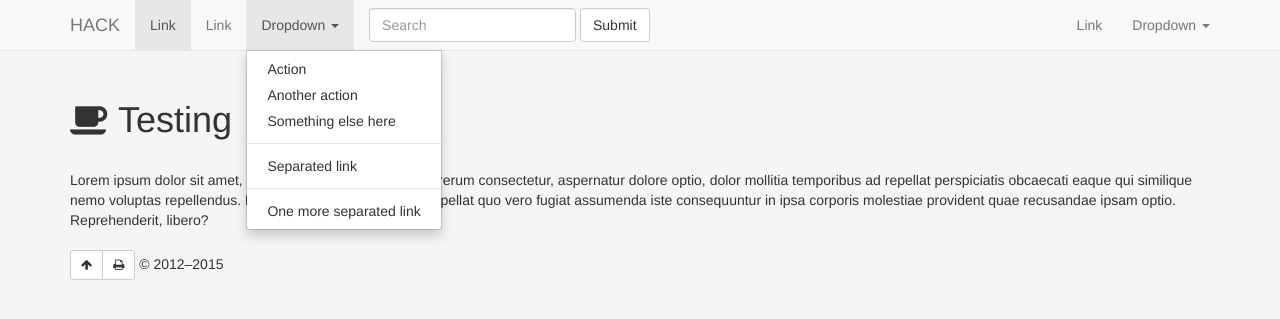
After one commit to sigorilla/joinme, a Django app: template templates/mipt_hack_server/base.html in a window 1280 px wide, after a click on "Dropdown". The commit adds this page. Shown: the top 319 px of the page. Run offline with Django 3.2, Linux system fonts and the light colour scheme; the template is opened without the code that fills it, so the values that code supplies are empty; some libraries are stand-ins or nearby versions.

Commit message:
add base page

```diff
--- /dev/null
+++ b/static/mipt_hack_server/css/mipt_hack_server/style.css
@@ -0,0 +1,10 @@
+body {
+	padding-top: 70px;
+	background-color: whitesmoke;
+}
+
+#header,
+#main,
+#footer {
+	padding: 10px 0;
+}
--- a/static/mipt_hack_server/css/style.css
+++ /dev/null
@@ -1,3 +0,0 @@
-body {
-	background-color: whitesmoke;
-}
--- /dev/null
+++ b/static/mipt_hack_server/js/main.js
@@ -0,0 +1,34 @@
+var HACK;
+
+$( document ).ready( function() {
+
+	HACK = ( function() {
+
+		var _init = function() {
+			console.log( "HACK is running." );
+
+			_addListener();
+		};
+
+		var _addListener = function() {
+
+			$( "[data-fire]" ).click( function() {
+				var fire = $( this ).data( "fire" );
+				if ( fire == "totop" ) {
+					$( "html, body" ).animate( { scrollTop: 0 } );
+				}
+				if ( fire == "print" ) {
+					window.print();
+				}
+			} );
+
+		};
+
+		return {
+			init: _init,
+		};
+
+	}() );
+
+	HACK.init();
+} );
--- /dev/null
+++ b/templates/mipt_hack_server/base.html
@@ -0,0 +1,150 @@
+{% load static %}
+<!doctype html>
+<html lang="en" prefix="og: http://ogp.me/ns#">
+{% block head %}
+	<head>
+		<meta charset="UTF-8">
+		<title>{% block title %}{{ page_title|default:"Homepage" }} | MIPT{% endblock title %}</title>
+		<meta name="viewport" content="width=device-width, initial-scale=1.0">
+		<!--[if lt IE 9]>
+		<script src="//html5shiv.googlecode.com/svn/trunk/html5.js"></script>
+		<![endif]-->
+		<meta name="title" content="{{ page_title|default:"MIPT" }}">
+		<meta name="author" content="Igor Stepanov">
+		<meta name="description" content="Homepage">
+		<meta property="og:title" content="{{ page_title|default:"MIPT" }}">
+		<meta property="og:type" content="website">
+		<meta property="og:url" content="{{ current_uri }}">
+		<link rel="icon" type="image/x-icon" href="{% static "images/favicon.png" %}">
+		<link rel="stylesheet" href="https://maxcdn.bootstrapcdn.com/bootstrap/3.3.4/css/bootstrap.min.css">
+		<link rel="stylesheet" href="https://maxcdn.bootstrapcdn.com/font-awesome/4.3.0/css/font-awesome.min.css">
+		<link rel="stylesheet" href="{% static "mipt_hack_server/css/mipt_hack_server/style.css" %}?v=0.0.1">
+		<script src="https://code.jquery.com/jquery-2.1.3.min.js"></script>
+		<script src="https://maxcdn.bootstrapcdn.com/bootstrap/3.3.4/js/bootstrap.min.js"></script>
+		<script src="{% static "mipt_hack_server/js/main.js" %}?v=0.0.3"></script>
+		{% block end_script %}{% endblock end_script %}
+		{% block head_script %}{% endblock head_script %}
+	</head>
+{% endblock head %}
+<body>
+
+<nav class="navbar navbar-default navbar-fixed-top">
+	<div class="container">
+		<div class="navbar-header">
+			<button type="button" class="navbar-toggle collapsed" data-toggle="collapse" data-target="#bs-example-navbar-collapse-1">
+				<span class="sr-only">Toggle navigation</span>
+				<span class="icon-bar"></span>
+				<span class="icon-bar"></span>
+				<span class="icon-bar"></span>
+			</button>
+			<a class="navbar-brand" href="/">HACK</a>
+		</div>
+
+		<div class="collapse navbar-collapse" id="bs-example-navbar-collapse-1">
+		{% block navigation %}
+			<ul class="nav navbar-nav">
+				<li class="active">
+					<a href="#">Link <span class="sr-only">(current)</span></a>
+				</li>
+				<li><a href="#">Link</a></li>
+				<li class="dropdown">
+					<a href="#" class="dropdown-toggle" data-toggle="dropdown" role="button" aria-expanded="false">Dropdown <span class="caret"></span></a>
+					<ul class="dropdown-menu" role="menu">
+						<li><a href="#">Action</a></li>
+						<li><a href="#">Another action</a></li>
+						<li><a href="#">Something else here</a></li>
+						<li class="divider"></li>
+						<li><a href="#">Separated link</a></li>
+						<li class="divider"></li>
+						<li><a href="#">One more separated link</a></li>
+					</ul>
+				</li>
+			</ul>
+			<form class="navbar-form navbar-left" role="search">
+				<div class="form-group">
+					<input type="text" class="form-control" placeholder="Search">
+				</div>
+				<button type="submit" class="btn btn-default">Submit</button>
+			</form>
+			<ul class="nav navbar-nav navbar-right">
+				<li><a href="#">Link</a></li>
+				<li class="dropdown">
+					<a href="#" class="dropdown-toggle" data-toggle="dropdown" role="button" aria-expanded="false">Dropdown <span class="caret"></span></a>
+					<ul class="dropdown-menu" role="menu">
+						<li><a href="#">Action</a></li>
+						<li><a href="#">Another action</a></li>
+						<li><a href="#">Something else here</a></li>
+						<li class="divider"></li>
+						<li><a href="#">Separated link</a></li>
+					</ul>
+				</li>
+			</ul>
+		</div>
+		{# {% load menu_top %} #}
+		{# {% show_menu %} #}
+		{# {% include "nav.html" %} #}
+	{% endblock navigation %}
+	</div>
+</nav>
+
+{% block header %}
+<header id="header">
+	<div class="container">
+		<h1>{% block page_title %} <i class="fa fa-{{ fa|default:'coffee' }}"></i> {{ page_title|default:"Testing" }} {% endblock page_title %}</h1>
+	</div>
+</header>
+{% endblock header %}
+
+
+<div id="main">
+	<div class="container">
+	{% block page %}
+		<div>Lorem ipsum dolor sit amet, consectetur adipisicing elit. Ex rerum consectetur, aspernatur dolore optio, dolor mollitia temporibus ad repellat perspiciatis obcaecati eaque qui similique nemo voluptas repellendus. Ex, magni. Id, corrupti, facilis repellat quo vero fugiat assumenda iste consequuntur in ipsa corporis molestiae provident quae recusandae ipsam optio. Reprehenderit, libero?</div>
+	{% endblock page %}</div>
+</div>
+
+<footer id="footer">
+	<div class="container">
+	{% block footer %}
+		<div>
+			<div class="btn-group btn-group-sm">
+				<button class="btn btn-default" data-fire="totop" title="Go to Top">
+					<i class="fa fa-arrow-up"></i>
+				</button>
+				<button class="btn btn-default" data-fire="print" title="Print this page">
+					<i class="fa fa-print"></i>
+				</button>
+			</div> &copy; 2012&ndash;{% now "Y" %}</div>
+	{% endblock footer %}
+	</div>
+</footer>
+
+<!-- Yandex.Metrika counter -->
+<script type="text/javascript">
+(function (d, w, c) {
+		(w[c] = w[c] || []).push(function() {
+				try {
+						w.yaCounter28303306 = new Ya.Metrika({id:28303306,
+										clickmap:true,
+										trackLinks:true,
+										accurateTrackBounce:true});
+				} catch(e) { }
+		});
+
+		var n = d.getElementsByTagName("script")[0],
+				s = d.createElement("script"),
+				f = function () { n.parentNode.insertBefore(s, n); };
+		s.type = "text/javascript";
+		s.async = true;
+		s.src = (d.location.protocol == "https:" ? "https:" : "http:") + "//mc.yandex.ru/metrika/watch.js";
+
+		if (w.opera == "[object Opera]") {
+				d.addEventListener("DOMContentLoaded", f, false);
+		} else { f(); }
+})(document, window, "yandex_metrika_callbacks");
+</script>
+<noscript><div><img src="//mc.yandex.ru/watch/28303306" style="position:absolute; left:-9999px;" alt="" /></div></noscript>
+<!-- /Yandex.Metrika counter -->
+
+</body>
+</html>
```
Also changed, not shown: templates/mipt_hack_server/index.html (+1 -11 lines).
